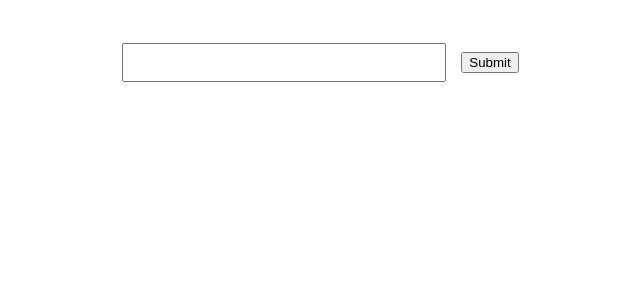
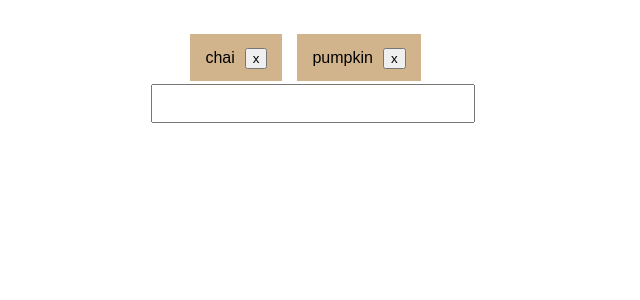
Before and after one commit to julietrubin/SpiceSearch, a React (Create React App) app: page / in a window 1280 px wide. Shown: the top 300 px of the page, without its empty margins (327-967 px from the left). Built offline with nearby package versions, Linux system fonts and the light colour scheme.

Commit message:
add spice list added spice list

```diff
--- a/src/App.js
+++ b/src/App.js
@@ -6,34 +6,69 @@ import "./styles.css";
 class App extends React.Component {
   constructor(props) {
     super(props);
-    this.state = { value: "" };
+    // this.state = { current: "",  spices: [""]};
+    this.state = { current: "", spices: ["chai", "pumpkin"] };
 
-    this.handleChange = this.handleChange.bind(this);
+    this.handleKeyPress = this.handleKeyPress.bind(this);
     this.handleSubmit = this.handleSubmit.bind(this);
+    this.handleDeleteEntry = this.handleDeleteEntry.bind(this);
   }
 
-  handleChange(event) {
-    this.setState({ value: event.target.value });
+  handleKeyPress(event) {
+    if (event.charCode === 8) {
+      // delete
+      let current = event.target.value;
+      this.setState({ current });
+    }
+
+    let current = event.target.value; //this.state.current +
+    this.setState({ current });
+    if (event.charCode === 13) {
+      // enter
+      this.setState({ spices: [...this.state.spices, current] });
+      event.preventDefault();
+    }
+    if (event.charCode === 40) {
+      // down
+    }
+    if (event.charCode === 38) {
+      // up
+    }
   }
 
   handleSubmit(event) {
-    alert("A name was submitted: " + this.state.value);
-    event.preventDefault();
+    // alert("A name was submitted: " + this.state.value);
+    //event.preventDefault();
+  }
+
+  handleDeleteEntry(index) {
+    alert(index);
+    this.setState({ spices: this.state.spices.splice(index, 1) });
   }
 
   render() {
     return (
-      <form className="App" onSubmit={this.handleSubmit}>
+      <div className="App">
+        {this.state.spices.map((spice, index) => (
+          <Spice
+            key={index}
+            name={spice}
+            index={index}
+            handleDeleteEntry={this.handleDeleteEntry}
+          />
+        ))}
+        <form onSubmit={this.handleSubmit}>
           <label>
             <input
               type="text"
               className="search"
               value={this.state.value}
-            onChange={this.handleChange}
-          />
+              onKeyPress={this.handleKeyPress}
+            ></input>
           </label>
-        <input type="submit" value="Submit" />
+          {/* <input type="submit" value="Submit" /> */}
         </form>
+      </div>
     );
   }
 }
--- a/src/Spice.js
+++ b/src/Spice.js
@@ -1,5 +1,17 @@
 import "./styles.css";
 
-export default function Spice() {
-  return <div clasßsName="Spice"></div>;
+export default function Spice(props) {
+  return (
+    <span className="Spice">
+      {props.name}
+      <button
+        className="delete"
+        onClick={() => {
+          props.handleDeleteEntry(props.index);
+        }}
+      >
+        x
+      </button>
+    </span>
+  );
 }
--- a/src/styles.css
+++ b/src/styles.css
@@ -1,7 +1,17 @@
 .App {
   font-family: sans-serif;
   text-align: center;
-  padding: 20px;
+  padding: 40px;
+}
+
+.Spice {
+  background-color: tan;
+  margin-right: 15px;
+  padding: 15px;
+}
+
+.Spice .delete {
+  margin-left: 10px;
 }
 
 .search {
```
Lines whose indentation alone changed are shown as unchanged.
